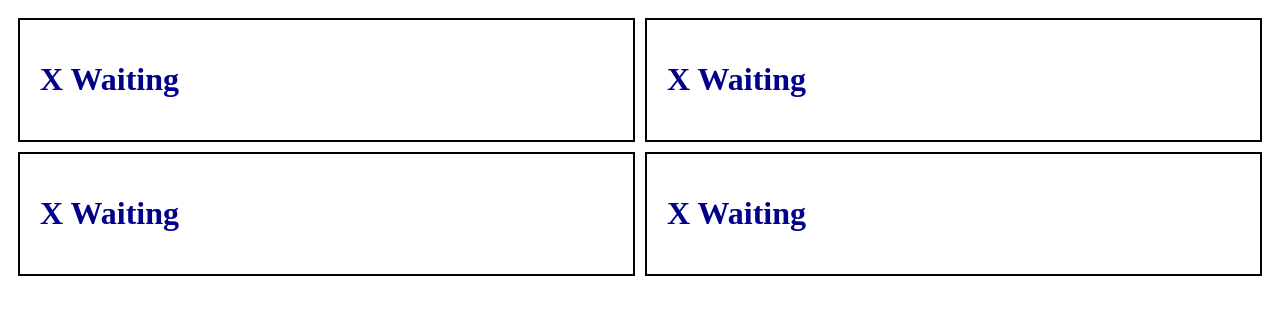
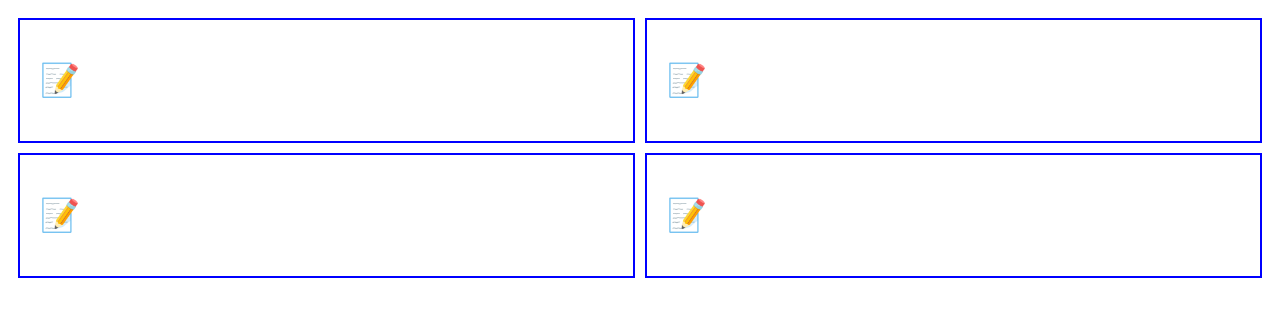
Before and after one commit to reixyz22/Contact-Editor-Next, a Next.js app: page /DynamicRouted in a window 1280 px wide. Shown: the top 316 px of the page. Built offline with nearby package versions, Linux system fonts and the light colour scheme.

Commit message:
added edit page and changed dyna to work with it; big commit

```diff
--- a/app/DynamicRouted/page.tsx
+++ b/app/DynamicRouted/page.tsx
@@ -3,23 +3,31 @@ import React from 'react';
 import ContactPage from '@/app/contacts/[email]/page';
 import {useSelector } from 'react-redux';
 import { RootState } from '../store';
+import EditPage from "@/app/contacts/[email]/Edit/page";
 
 const Dyna: React.FC = () => {
-    const emails = useSelector((state: RootState) => state.email.emails);
-
+    const emailInx = useSelector((state: RootState) => state.dynaEInx.emailInx);
     return (
       <div style={{display: 'table', width: '100%', borderSpacing: '10px'}}>
         <div style={{display: 'table-row'}}>
             <div style={styles.cell}>
-                <ContactPage emailProp={emails[0]}/></div>
+                <ContactPage emailProp={emailInx[0].email} editProp = {emailInx[0].edit}/>
+                <EditPage emailProp={emailInx[0].email} editProp = {emailInx[0].edit}/>
+            </div>
             <div style={styles.cell}>
-                <ContactPage emailProp={emails[1]}/></div>
+                <ContactPage emailProp={emailInx[1].email} editProp = {emailInx[1].edit}/>
+                <EditPage emailProp={emailInx[1].email} editProp = {emailInx[1].edit}/>
+            </div>
         </div>
           <div style={{display: 'table-row'}}>
               <div style={styles.cell}>
-                  <ContactPage emailProp={emails[2]}/></div>
+                  <ContactPage emailProp={emailInx[2].email} editProp = {emailInx[2].edit}/>
+                  <EditPage emailProp={emailInx[2].email} editProp = {emailInx[2].edit}/>
+              </div>
               <div style={styles.cell}>
-                  <ContactPage emailProp={emails[3]}/></div>
+                  <ContactPage emailProp={emailInx[3].email} editProp = {emailInx[3].edit}/>
+                  <EditPage emailProp={emailInx[3].email} editProp = {emailInx[3].edit}/>
+              </div>
           </div>
       </div>
     );
@@ -28,7 +36,7 @@ const Dyna: React.FC = () => {
 const styles = {
   cell: {
       display: 'table-cell',
-      border: '2px solid black',
+      border: '2px solid blue',
       padding: '20px',
   },};
 
--- /dev/null
+++ b/app/contacts/[email]/Edit/page.tsx
@@ -0,0 +1,39 @@
+'use client';
+import { useParams } from 'next/navigation';
+import React, { useEffect, useState } from 'react';
+import ContactPage from "@/app/contacts/[email]/page";
+import {useDispatch} from "react-redux";
+import {clearEmail} from "@/app/store";
+
+type Contact = {
+  id: number;
+  name: string;
+  email: string;
+  phone: string;
+};
+
+type EditPageProps = {
+    emailProp?: string; // Prop to accept email optionally
+    editProp?: boolean; // if this is true we're not going to show the edit page yet
+};
+
+const EditPage: React.FC<EditPageProps> = ({ emailProp, editProp }) => {
+    //these lines handle getting email prop, either as an arg from dyna or from the url
+    const params = useParams();
+    const emailFromParams = decodeURIComponent(params.email as string); // Decode the email parameter from URL
+    const email = emailProp || emailFromParams; // Use prop email if available, otherwise use URL parameter
+
+    const dispatch = useDispatch();
+    const handleClearEmail = (email: string) => {
+        dispatch(clearEmail(email));
+    }
+
+    if (!editProp) return <div></div>
+
+
+    if (editProp) return(
+        <h1 style={{color: 'darkblue'}}>{email}</h1>
+    )
+
+}
+export default EditPage;
--- a/app/contacts/[email]/page.tsx
+++ b/app/contacts/[email]/page.tsx
@@ -2,7 +2,7 @@
 import { useParams } from 'next/navigation';
 import React, { useEffect, useState } from 'react';
 import { useDispatch } from 'react-redux';
-import {clearEmail} from '@/app/store';
+import {clearEmail, toggleHide} from '@/app/store';
 
 // Define the Contact type
 type Contact = {
@@ -13,19 +13,22 @@ type Contact = {
 };
 
 type ContactPageProps = {
-  emailProp?: string; // Prop to accept email optionally
+  emailProp?: string;
+  editProp: boolean;
 };
 
-const ContactPage: React.FC<ContactPageProps> = ({ emailProp }) => {
+const ContactPage: React.FC<ContactPageProps> = ({ emailProp, editProp }) => {
+
   //these lines handle getting email prop, either as an arg from dyna or from the url
   const params = useParams();
   const emailFromParams = decodeURIComponent(params.email as string); // Decode the email parameter from URL
   const email = emailProp || emailFromParams; // Use prop email if available, otherwise use URL parameter
+
   //now that you have your email you can set these up ahead of your api call
   const [contact, setContact] = useState<Contact | null>(null);
   const [error, setError] = useState<string | null>(null);
 
- useEffect(() => {
+ useEffect(() => { //api call starts here
   console.log('Current email:', email); // This will show what email is being used for fetching
   if (email && email !== "%") {
     fetch(`/api/contacts/${email}`)
@@ -45,38 +48,39 @@ const ContactPage: React.FC<ContactPageProps> = ({ emailProp }) => {
       });
   }
 }, [email]); // Make sure this effect runs whenever email changes
-  // you'll need these two things to use our redux state, dispatch and handleClearEmail
+
+  // you'll need these three things to use our redux state, dispatch handle_clearEmail handle_toggleHide
   const dispatch = useDispatch();
-  const handleClearEmail = (email: string) => {
+  const handle_clearEmail = (email: string) => {
       dispatch(clearEmail(email));
   }
-
-  //error handles down to line 69
-  if (email === "%"){
-    return <div><h1 style={{color: 'darkblue'}}>X Waiting</h1></div>
+  const handle_toggleHide = (email: string) => {
+      dispatch(toggleHide(email));
   }
 
-  if (error) {
-    return <div>Error: {error}.
-        <h1 style={{color: 'darkblue'}}>{email}</h1>
-      </div>
+  //error handles down to line 73
+  if (email === "%") return <h1 style={{color: 'darkblue'}}> 📝 </h1>
+
+
+  if (error) return <div>
+      Error: {error}.<h1 style={{color: 'darkblue'}}>{email}</h1>
+  </div>
+
+
+  if (!contact) {
+    return <div>Loading...</div>
   }
 
-  if (!contact) {
-    return <div>Loading...</div>;
-  }
-
-  return (
-    <div>
-      <h1 style={{ color: 'darkblue' }}>{email}</h1>
+  if (!editProp)return (
       <div>
-        <p><strong>Name:</strong> {contact.name}</p>
-        <p><strong>Email:</strong> {contact.email}</p>
-        <p><strong>Phone:</strong> {contact.phone}</p>
-         <button onClick={() => handleClearEmail(contact.email)}>clear {contact.name} </button>
+          <h1 style={{color: 'darkblue'}}>{email}</h1>
+          <p><strong>Name:</strong> {contact.name}</p>
+          <p><strong>Email:</strong> {contact.email}</p>
+          <p><strong>Phone:</strong> {contact.phone}</p>
+          <button onClick={() => handle_clearEmail(contact.email)}>📓 Reset</button>
+          <button onClick={() => handle_toggleHide(contact.email)}>🖋 Edit</button>
       </div>
-    </div>
-  );
+  )
 };
 
 export default ContactPage;
--- a/app/store.ts
+++ b/app/store.ts
@@ -1,12 +1,16 @@
 import { configureStore, createSlice, PayloadAction } from '@reduxjs/toolkit';
 
 interface EmailState {
-  emails: string[];
+  emailInx: { email: string; edit: boolean }[];
 }
 
-//this array stores email strings that tell dynamicRouted/page.tsx what to point to. % is a placeholder
 const initialState: EmailState = {
-  emails: ["%", "%", "%", "%"]
+  emailInx: [
+    { email: "%", edit: false },
+    { email: "%", edit: false },
+    { email: "%", edit: false },
+    { email: "%", edit: false }
+  ]
 };
 
 const emailIndexFunctions = createSlice({
@@ -15,26 +19,38 @@ const emailIndexFunctions = createSlice({
   reducers: {
       setEmail: (state, action: PayloadAction<string>) => {
         const email = action.payload;
-      const index = state.emails.findIndex(e => e === "%");
-      if (index !== -1) {
-        state.emails[index] = email;
+        for(let i = 0; i < 4; i++){
+          if(state.emailInx[i].email === "%"){
+            state.emailInx[i].email = email;
+            break;
+          }
         }
       },
       clearEmail: (state, action: PayloadAction<string>) => {
         const email = action.payload;
-      const index = state.emails.findIndex(e => e === email);
-      if (index !== -1) {
-        state.emails[index] = "%";
+        for(let i = 0; i < 4; i++){
+          if(state.emailInx[i].email === email){
+            state.emailInx[i].email = "%";
+            break;
+          }
+        }
+      },
+      toggleHide: (state, action: PayloadAction<string>) => {
+        const email = action.payload;
+        for(let i = 0; i < 4; i++){
+          if(state.emailInx[i].email === email){
+            state.emailInx[i].edit = !state.emailInx[i].edit;
+          }
         }
       }
   }
 });
 
-export const { setEmail, clearEmail } = emailIndexFunctions.actions;
+export const { setEmail, clearEmail, toggleHide} = emailIndexFunctions.actions;
 
 export const store = configureStore({
   reducer: {
-    email: emailIndexFunctions.reducer
+    dynaEInx: emailIndexFunctions.reducer
   }
 });
 
--- a/package.json
+++ b/package.json
@@ -9,6 +9,7 @@
     "lint": "next lint"
   },
   "dependencies": {
+    "@heroicons/react": "^2.1.4",
     "@prisma/client": "^5.15.0",
     "@reduxjs/toolkit": "^2.2.6",
     "next": "14.2.4",
```
Also changed, not shown: 1 other file (tests, documents, lock files or other folders). Lines whose indentation alone changed are shown as unchanged.
